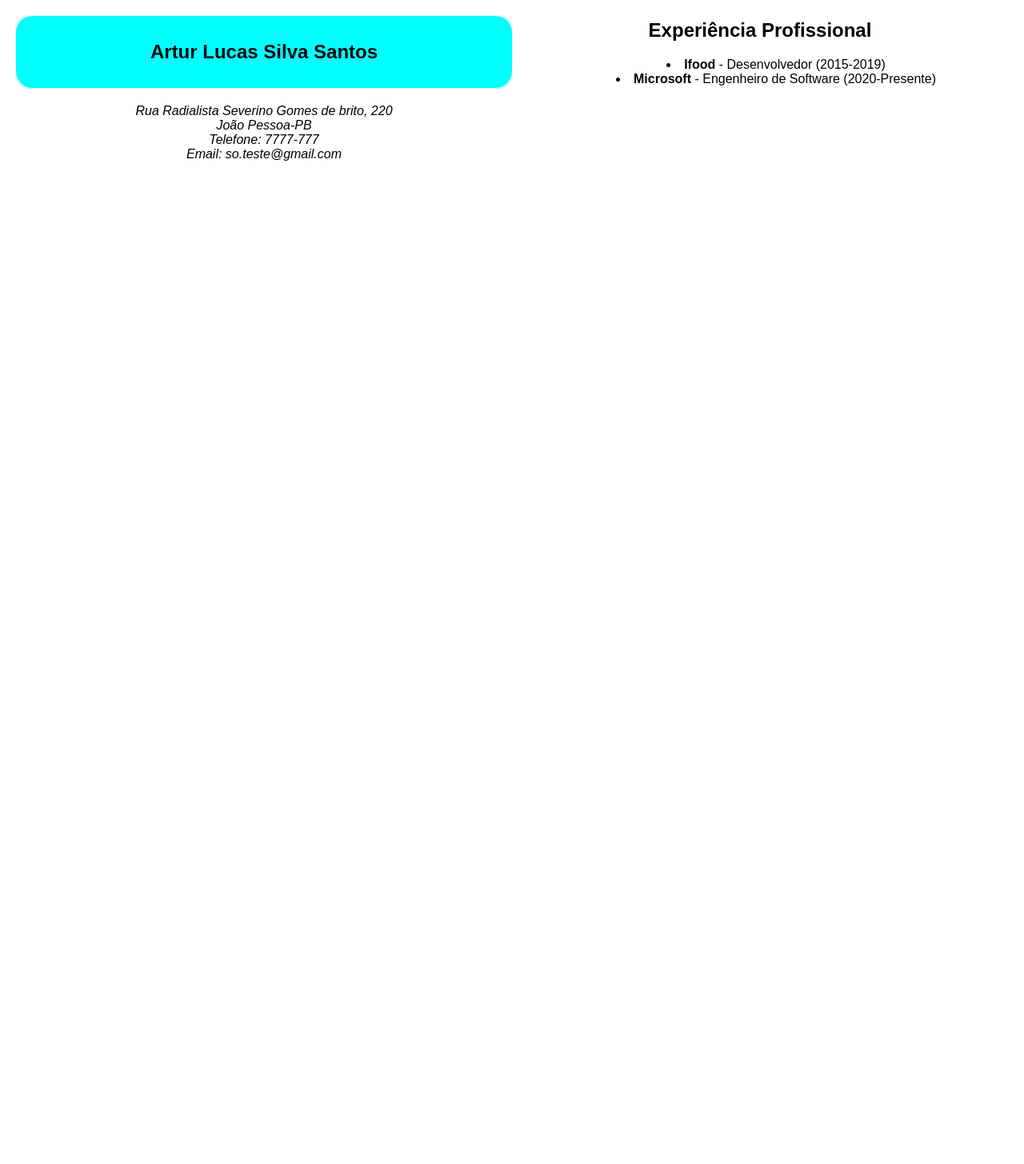
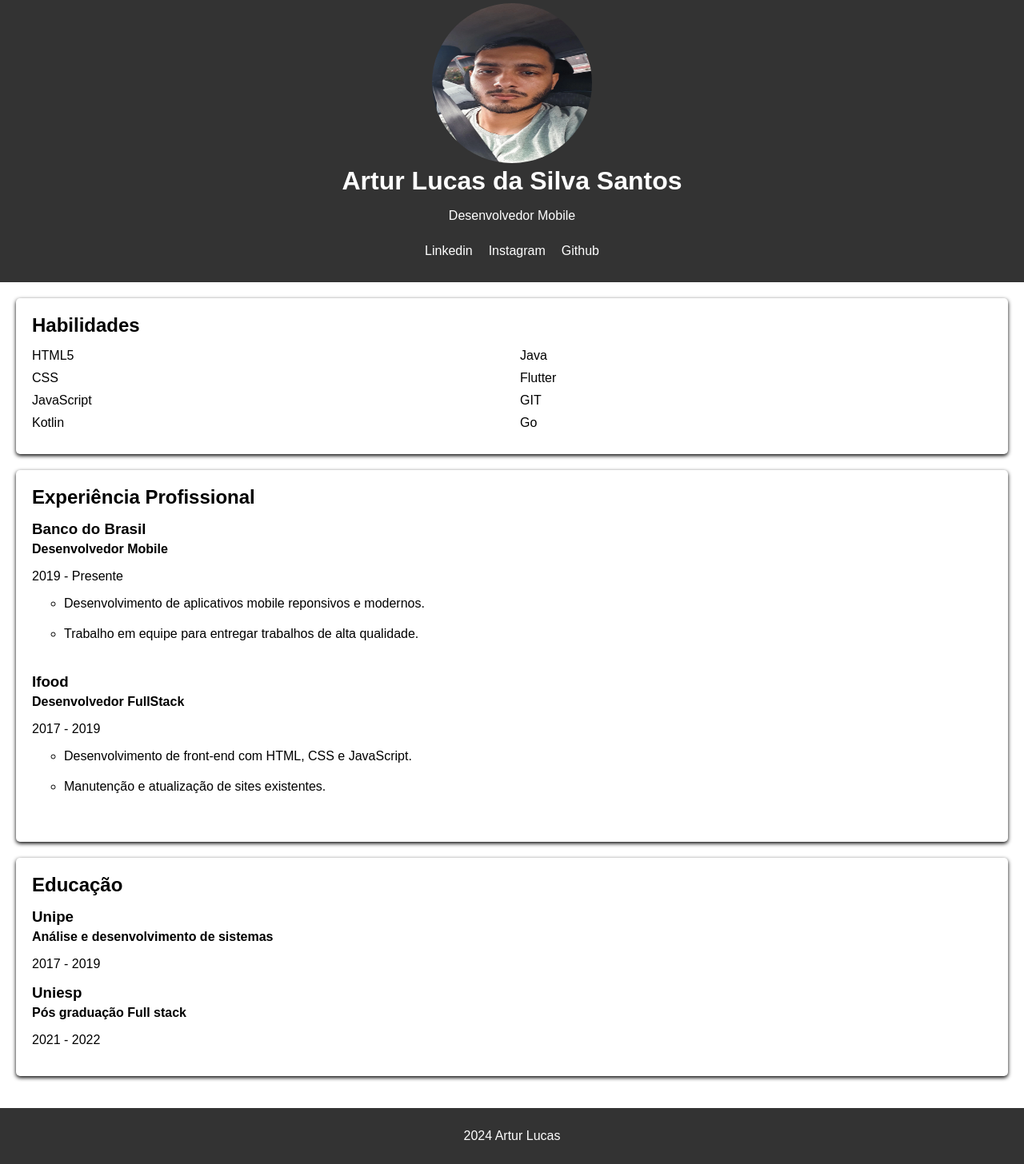
Before and after one commit to ArturLucas09/curso-fullstack-desafios, a plain HTML site: page index.html in a window 1280 px wide. Shown: the part 16-1472 px from the top of the page at 80% size. Before the commit the page ends 800 px from the top, so only its background shows below. Drawn offline with Linux system fonts and the light colour scheme.

Commit message:
atualizando curriculo fake

```diff
--- a/css/style.css
+++ b/css/style.css
@@ -1,30 +1,114 @@
+img {
+  border-radius: 100%;
+  width: 200px;
+  height: 200px;
+}
+
+
 body {
   font-family: Arial, sans-serif;
   margin: 0;
-  padding: 20px;
-
-  text-align: center;
-}
-ul {
-  list-style-position: inside;
-}
-h1 {
-  text-align: center;
-  font-size: 24px;
-  margin-bottom: 20px;
-  background-color: aqua;
-  padding: 15;
-
-  background-color: linear-gradient(to right, #007bff, #28a745);
-  padding: 5%;
-  border-radius: 20px;
-}
-.container {
-  display: flex;
-  flex-direction: row;
+  padding: 0;
+  background-color: #ffffff;
 }
 
-.coluna-esquerda, .coluna-direita {
-  flex-basis: 50%;
-  align-items: flex-start;
+
+header {
+  background-color: #333;
+  color: #fff;
+  text-align: center;
+  padding: 20px 0;
 }
+
+h1 {
+  margin: 0;
+}
+
+.contato {
+  list-style: none;
+  margin: 0;
+  padding: 0;
+  display: flex;
+  justify-content: center;
+  align-items: center;
+}
+
+.contato li {
+  margin:   10px;
+}
+
+.contato a {
+  color: #ffffff;
+  text-decoration: none;
+}
+
+
+main {
+  padding: 20px;
+}
+
+section {
+  margin-bottom: 20px;
+  background-color: #fff;
+  padding: 20px;
+  border-radius: 5px;
+  box-shadow: 0 2px 5px rgb(0, 0, 0);
+}
+
+h2 {
+  margin: 0 0 15px;
+}
+
+
+
+.habilidades-lista {
+  list-style: none;
+  margin: 0;
+  padding: 0;
+  columns: 2;
+  column-gap: 20px;
+}
+
+.habilidades-lista li {
+  margin-bottom: 10px;
+}
+
+
+.experiencia-lista {
+  list-style: none;
+  margin: 0;
+  padding: 0;
+}
+
+.experiencia-lista li {
+
+  padding-bottom: 10px;
+  margin-bottom: 10px;
+}
+
+h3 {
+  margin: 0;
+}
+
+h4 {
+  margin: 5px 0 0;
+}
+
+
+.educacao-lista {
+  list-style: none;
+  margin: 0;
+  padding: 0;
+}
+
+.educacao-lista li {
+  margin-bottom: 10px;
+}
+
+
+footer {
+  background-color: #333;
+  color: #fff;
+  text-align: center;
+  padding: 10px 0;
+}
--- a/index.html
+++ b/index.html
@@ -1,34 +1,90 @@
 <!DOCTYPE html>
 <html lang="pt-br">
+
 <head>
-  <meta charset="UTF-8">
-  <meta name="viewport" content="width=device-width, initial-scale=1.0">
-  <title>Seu Currículo</title>
-  <link rel="stylesheet" href="./css/style.css">
+  <meta charset="UTF-8" />
+  <meta name="viewport" content="width=device-width, initial-scale=1.0" />
+  <link rel="stylesheet" href="./Css/style.css" />
+  <title>Currículo-Artur Lucas</title>
 </head>
+
 <body>
-  <div class="container">
-    <div class="coluna-esquerda">
-      <h1>Artur Lucas Silva Santos</h1>
-      <address>
-        Rua Radialista Severino Gomes de brito, 220<br>
-        João Pessoa-PB<br>
-        Telefone: 7777-777<br>
-        Email: so.teste@gmail.com
-      </address>
-    </div>
-    <div class="coluna-direita">
-      <h2>Experiência Profissional</h2>
-      <ul>
+  <header>
+    <img src="./img/minhaft.webp">
+    <h1>Artur Lucas da Silva Santos</h1>
+    <p>Desenvolvedor Mobile</p>
+    <ul class="contato">
+      <li>
+        <a href="https://www.linkedin.com/in/artur-lucas-santos/" target="_blank">Linkedin</a>
+      </li>
+      <li>
+        <a href="https://www.instagram.com/arturlucas/" target="_blank">Instagram</a>
+      </li>
+      <li>
+        <a href="https://github.com/ArturLucas09" target="_blank">Github</a>
+      </li>
+    </ul>
+  </header>
+  <main>
+    <section class="Habilidades">
+      <h2>Habilidades</h2>
+      <ul class="habilidades-lista">
+        <li>HTML5</li>
+        <li>CSS</li>
+        <li>JavaScript</li>
+        <li>Kotlin</li>
+        <li>Java</li>
+        <li>Flutter</li>
+        <li>GIT</li>
+        <li>Go</li>
+      </ul>
+    </section>
+
+    <section class="Experiência">
+      <h2> Experiência Profissional</h2>
+      <ul class="experiencia-lista">
         <li>
-          <strong>Ifood</strong> - Desenvolvedor (2015-2019)
+          <h3>Banco do Brasil</h3>
+          <h4>Desenvolvedor Mobile</h4>
+          <p>2019 - Presente</p>
+          <ul>
+            <li>Desenvolvimento de aplicativos mobile reponsivos e modernos.</li>
+            <li>Trabalho em equipe para entregar trabalhos de alta qualidade.</li>
+          </ul>
         </li>
         <li>
-          <strong>Microsoft</strong> - Engenheiro de Software (2020-Presente)
+          <h3>Ifood</h3>
+          <h4>Desenvolvedor FullStack</h4>
+          <p>2017 - 2019</p>
+          <ul>
+            <li>Desenvolvimento de front-end com HTML, CSS e JavaScript.</li>
+            <li>Manutenção e atualização de sites existentes.</li>
+          </ul>
         </li>
       </ul>
-    </div>
-  </div>
+    </section>
+
+    <section class="educacao">
+      <h2>Educação</h2>
+      <ul class="educacao-lista">
+        <li>
+          <h3>Unipe</h3>
+          <h4>Análise e desenvolvimento de sistemas</h4>
+          <p>2017 - 2019</p>
+        </li>
+        <li>
+          <h3>Uniesp</h3>
+          <h4>Pós graduação Full stack</h4>
+          <p>2021 - 2022</p>
+        </li>
+      </ul>
+    </section>
+</main>
+<footer>
+  <p>2024 Artur Lucas</p>
+</footer>
 
 </body>
+
+
 </html>
```
Also changed, not shown: img/minhaft.webp (added).
